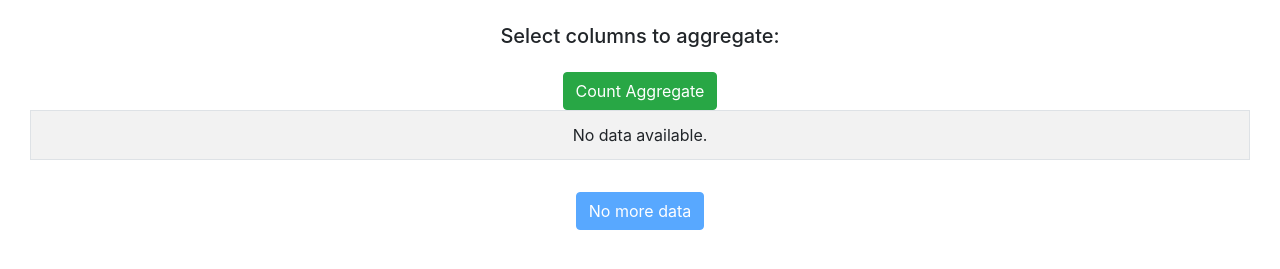
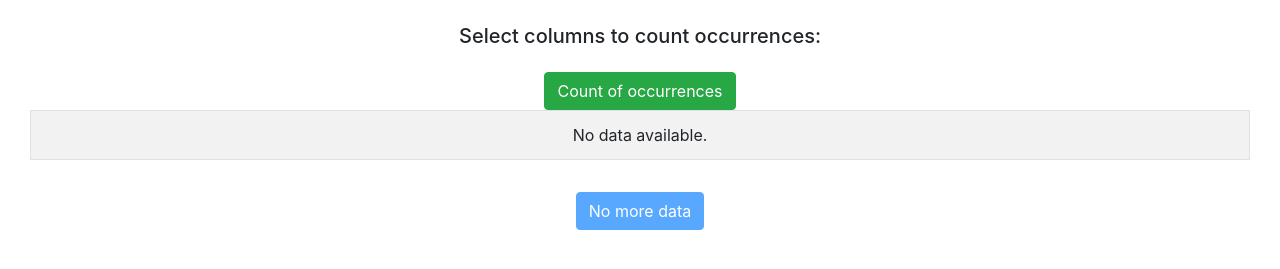
Before and after one commit to Grzegorz-Oledzki/data_process_job_task, a Django app: template src/templates/detail_table.html in a window 1280 px wide. Shown: the part 152-421 px from the top of the page. Run offline with Django 4.2, Linux system fonts and the light colour scheme; the template is opened without the code that fills it, so the values that code supplies are empty; some libraries are stand-ins or nearby versions.

Commit message:
refactor

```diff
--- a/src/core/views.py
+++ b/src/core/views.py
@@ -18,7 +18,7 @@ processor = DataProcessor(max_pages=50)
 class DatasetView(View):
     def get(self, request: HttpRequest) -> HttpResponse:
         if request.GET.get("fetch") == "true":
-            return self._handle_file_download(request)
+            return self._handle_file_download()
 
         latest_files = Dataset.objects.order_by("-download_date")
         return render(request, "index.html", {"files": latest_files})
--- a/src/templates/count_data.html
+++ b/src/templates/count_data.html
@@ -21,7 +21,7 @@
             </div>
             {% endfor %}
         </div>
-        <button id="count-aggregate-button" type="button" class="btn btn-success mt-3">New Count Aggregate</button>
+        <button id="count-aggregate-button" type="button" class="btn btn-success mt-3">New count of occurrences</button>
     </div>
 
     <div class="container mt-5">
--- a/src/templates/detail_table.html
+++ b/src/templates/detail_table.html
@@ -8,7 +8,7 @@
   <div class="container-fluid mt-5">
     <h1>Dataset: {{ filename }}</h1>
     <div class="text-center mt-4">
-      <h5>Select columns to aggregate:</h5>
+      <h5>Select columns to count occurrences:</h5>
       <div id="column-checkboxes">
         {% for column in columns %}
           <div class="form-check d-inline-flex mr-2">
@@ -17,7 +17,7 @@
           </div>
         {% endfor %}
       </div>
-      <button id="count-aggregate-button" type="button" class="btn btn-success mt-3">Count Aggregate</button>
+      <button id="count-aggregate-button" type="button" class="btn btn-success mt-3">Count of occurrences</button>
     </div>
 
     <div class="table-responsive">
```
